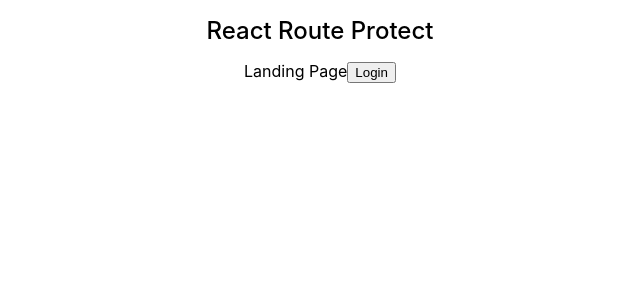
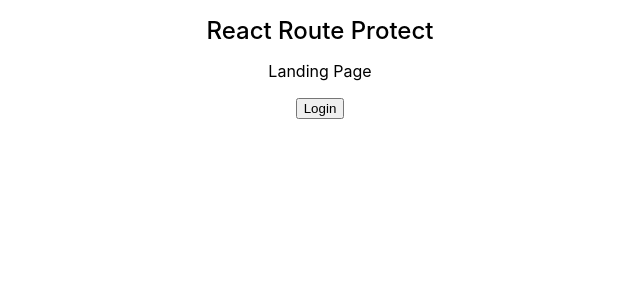
Before and after one commit to hmtareque/hmtareque-react-route-protect, a React (Create React App) app: page / in a window 1280 px wide. Shown: the top 300 px of the page, without its empty margins (320-960 px from the left). Built offline with nearby package versions, Linux system fonts and the light colour scheme.

Commit message:
auth class updated

```diff
--- a/src/auth.js
+++ b/src/auth.js
@@ -12,6 +12,10 @@ class Auth {
         this.authenticated = false;
         cb();
     }
+
+    authenticated() {
+        return this.authenticated;
+    }
 }
 
 export default new Auth();
--- a/src/landing.page.js
+++ b/src/landing.page.js
@@ -4,7 +4,7 @@ import auth from './auth';
 const LandingPage = props => {
     return (
         <div>
-            Landing Page
+            <p>Landing Page</p>
             <button onClick={ () => {
                 auth.login(() => {
                     props.history.push('/protected')
--- a/src/protected.route.js
+++ b/src/protected.route.js
@@ -5,7 +5,7 @@ const ProtectedRoute = ({ component: Component, ...rest}) => {
     return (
         <Route { ...rest } render={
             (props) => {
-                return <Component />;
+                return <Component { ...props } />;
             }
         }/>
     );
```
